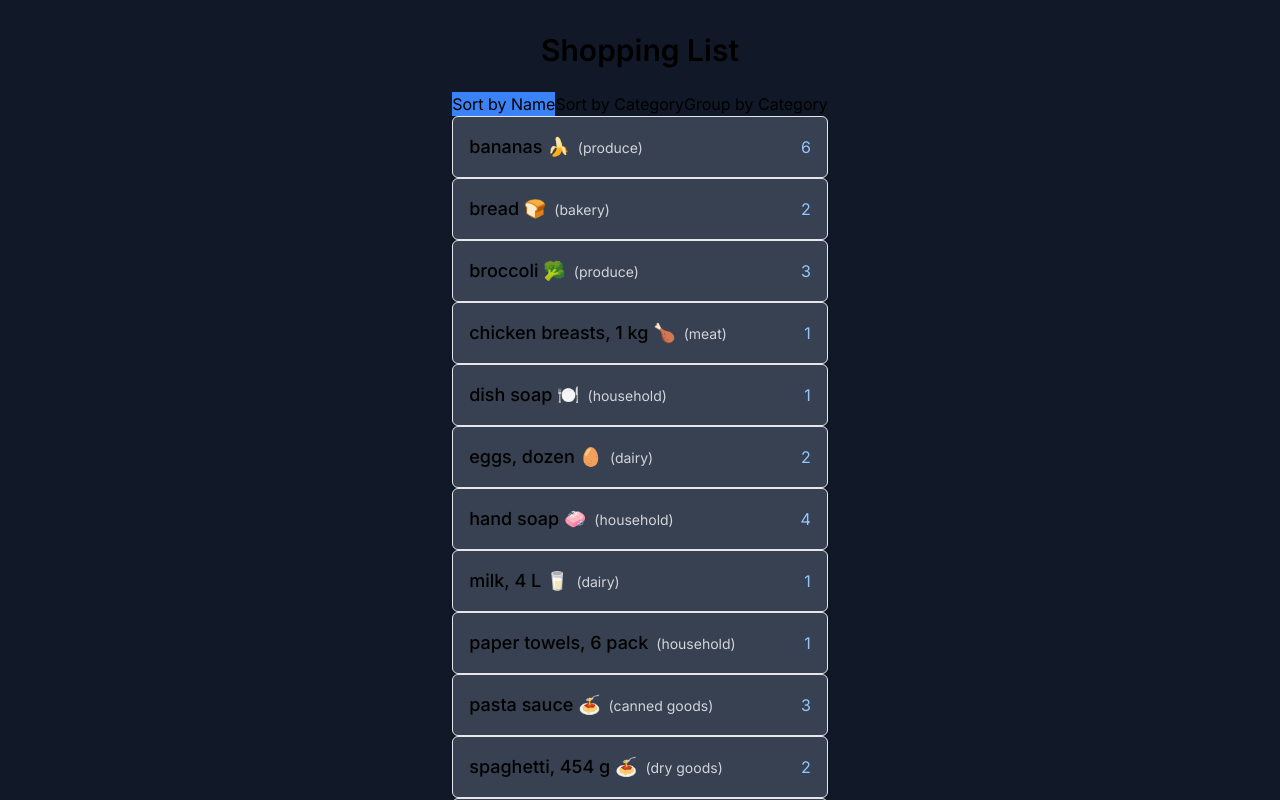
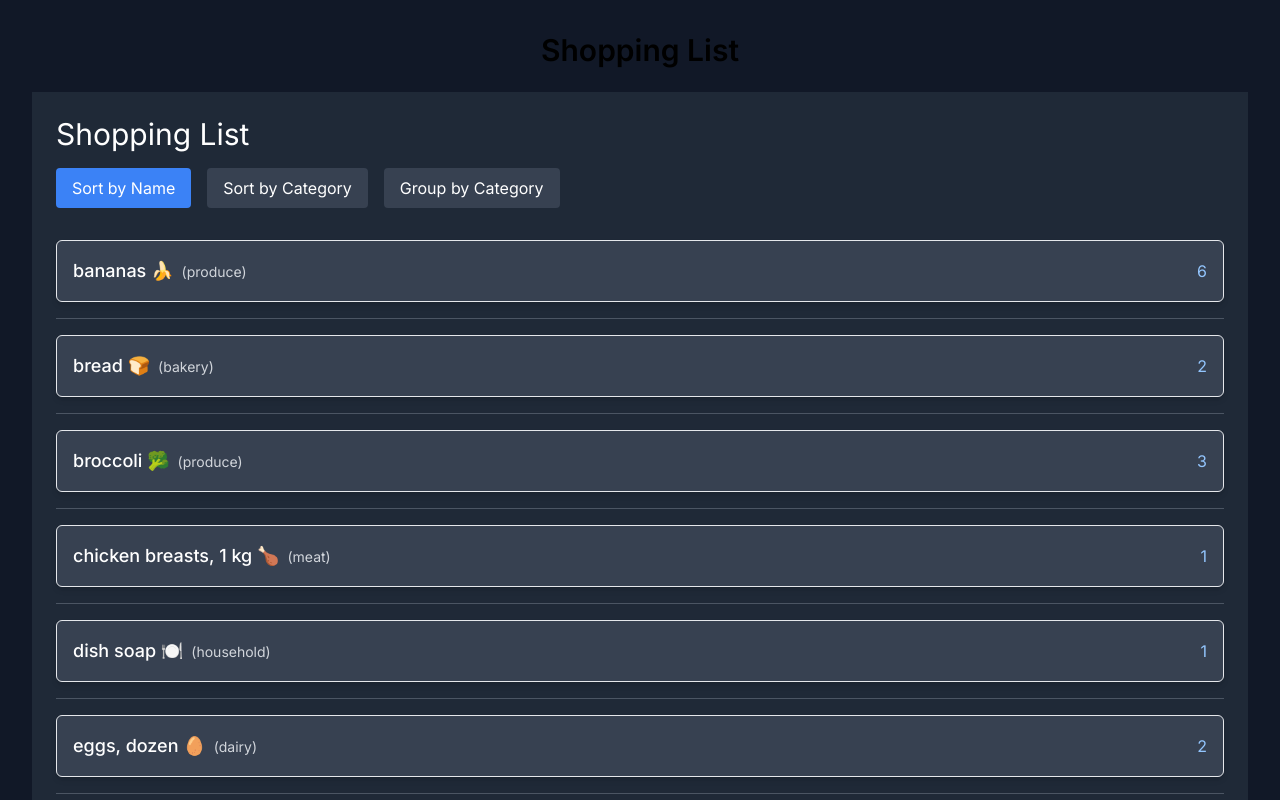
Before and after one commit to prit-1543/cprg306-assignments, a Next.js app: page /week5 in a window 1280 px wide. Shown: the top 800 px of the page. Built offline with nearby package versions, Linux system fonts and the light colour scheme.

Commit message:
Update item-list.js

```diff
--- a/app/week5/item-list.js
+++ b/app/week5/item-list.js
@@ -25,31 +25,34 @@ const ItemList = () => {
   }
 
   return (
-    <div>
+    <div className="bg-gray-800 p-6 text-white w-full min-h-screen">
+      <h1 className="text-3xl mb-4">Shopping List</h1>
+      <div className="flex mb-4 space-x-4">
         <button
-        className={sortBy === 'name' ? 'bg-blue-500' : ''}
+          className={`px-4 py-2 rounded ${sortBy === 'name' ? 'bg-blue-500' : 'bg-gray-700'}`}
           onClick={() => setSortBy('name')}
         >
           Sort by Name
         </button>
         <button
-        className={sortBy === 'category' ? 'bg-blue-500' : ''}
+          className={`px-4 py-2 rounded ${sortBy === 'category' ? 'bg-blue-500' : 'bg-gray-700'}`}
           onClick={() => setSortBy('category')}
         >
           Sort by Category
         </button>
         <button
-        className={sortBy === 'grouped' ? 'bg-blue-500' : ''}
+          className={`px-4 py-2 rounded ${sortBy === 'grouped' ? 'bg-blue-500' : 'bg-gray-700'}`}
           onClick={() => setSortBy('grouped')}
         >
           Group by Category
         </button>
+      </div>
 
-      <ul>
+      <ul className="divide-y divide-gray-600">
         {sortBy === 'grouped'
           ? Object.keys(groupedItems).sort().map(category => (
-              <li key={category}>
-                <strong className="capitalize">{category}</strong>
+              <li key={category} className="py-4">
+                <strong className="text-xl capitalize mb-2 block">{category}</strong>
                 <ul>
                   {groupedItems[category].map(item => (
                     <Item key={item.id} {...item} />
@@ -58,7 +61,9 @@ const ItemList = () => {
               </li>
             ))
           : items.map(item => (
-              <Item key={item.id} {...item} />
+              <li key={item.id} className="py-4">
+                <Item {...item} />
+              </li>
             ))}
       </ul>
     </div>
```
Lines whose indentation alone changed are shown as unchanged.
